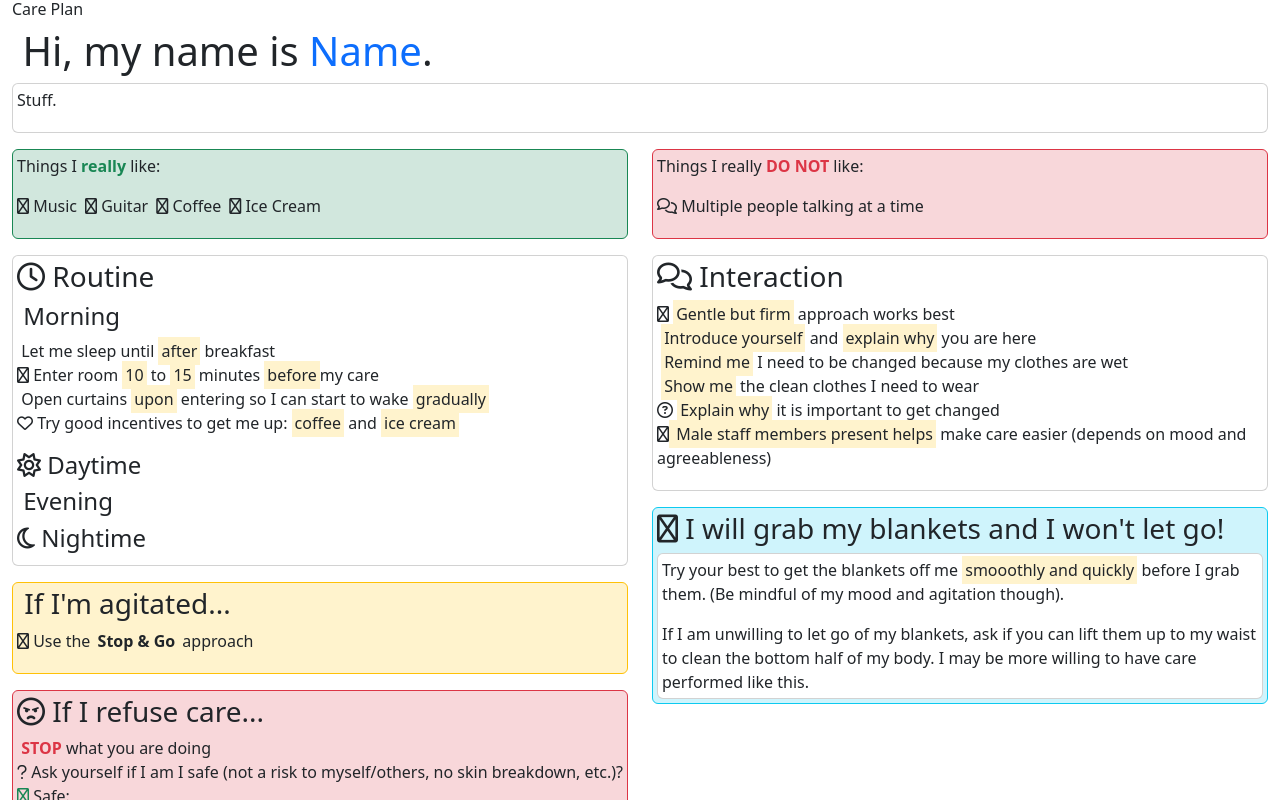
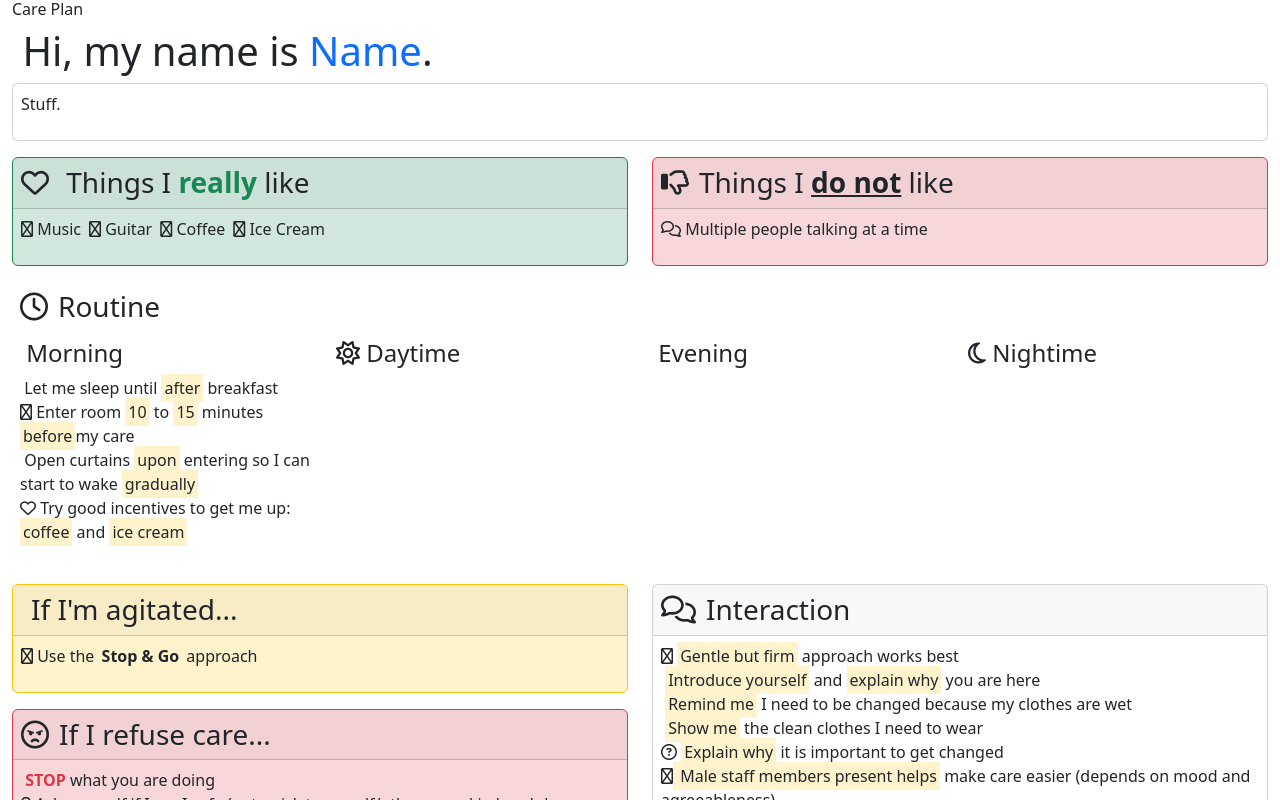
Before and after one commit to waywardbit-ca/care-plan, a Vue app: page / in a window 1280 px wide. Shown: the top 800 px of the page. Built offline with nearby package versions, Linux system fonts and the light colour scheme; some icons are missing.

Commit message:
Updated panel to consolidate heading/icon

```diff
--- a/src/components/HomeView.vue
+++ b/src/components/HomeView.vue
@@ -7,6 +7,9 @@ import Routine from '../components/plan/Routine.vue';
 import Agitation from '../components/plan/Agitation.vue';
 import Refusal from '../components/plan/Refusal.vue';
 import Behaviour from '../components/plan/Behaviour.vue';
+import { ref } from 'vue';
+
+
 </script>
 
 <template>
@@ -21,8 +24,12 @@ import Behaviour from '../components/plan/Behaviour.vue';
         </div>
     </div>
     <div class="row">
+        <div class="col-12">
+            <Routine></Routine>
+        </div>
+    </div>
+    <div class="row">
         <div class="col-12 col-md-6">
-            <Routine></Routine>
             <Agitation></Agitation>
             <Refusal></Refusal>
         </div>
--- /dev/null
+++ b/src/components/controls/Panel.vue
@@ -0,0 +1,52 @@
+<script setup lang="ts">
+import { ref, useSlots } from 'vue';
+
+export interface iIcon {
+    style?: 'far' | 'fas' | 'fad';
+    code: string;
+}
+
+export interface iProps {
+    type?: 'bad' | 'basic' | 'caution' | 'default' | 'good' | 'info';
+    icon?: iIcon;
+};
+
+const props = withDefaults(defineProps<iProps>(), {
+    type: 'default'
+});
+const slots = useSlots();
+
+// methods
+const hasSlot = (name) => {
+    return !!slots[name];
+};
+</script>
+
+<template>
+    <div class="mb-3" :class="{
+        'card border-danger bg-danger-subtle': props.type === 'bad',
+        'card': props.type === 'basic',
+        'card border-warning bg-warning-subtle': props.type === 'caution',
+        'card border-success bg-success-subtle': props.type === 'good',
+        'card border-info bg-info-subtle': props.type === 'info'
+    }">
+        <div v-if="hasSlot('heading')" class="card-header p-2">
+            <h3 class="mb-0">
+                <span v-if="props.icon"
+                    :class="`${props.icon.style ? props.icon.style : 'far'} ${props.icon.code}`"></span>
+                <slot name="heading"></slot>
+            </h3>
+        </div>
+        <div class="card-body p-2">
+            <slot></slot>
+        </div>
+    </div>
+</template>
+
+<style scoped>
+span.fas,
+span.far,
+span.fad {
+    margin-right: 10px;
+}
+</style>
--- a/src/components/plan/Agitation.vue
+++ b/src/components/plan/Agitation.vue
@@ -1,12 +1,14 @@
-<script setup lang="ts"></script>
+<script setup lang="ts">
+import Panel from '../../components/controls/Panel.vue';
+</script>
 
 <template>
-    <div class="card well p-1 mb-3 border-warning bg-warning-subtle">
-        <h3><span class="far fa-face-diagonal-mouth"></span> If I'm agitated...</h3>
+    <Panel type="caution" :icon="{code:'fa-face-diagonal-mouth'}">
+        <template v-slot:heading>If I'm agitated...</template>
         <ul class="list-unstyled list-inline">
             <li class="list-inline-item"><span class="far fa-wrench"></span> Use the <mark><strong>Stop & Go</strong></mark> approach</li>
         </ul>
-    </div>
+    </Panel>
 </template>
 
 <style scoped></style>
--- a/src/components/plan/Behaviour.vue
+++ b/src/components/plan/Behaviour.vue
@@ -1,17 +1,19 @@
-<script setup lang="ts"></script>
+<script setup lang="ts">
+import Panel from '../../components/controls/Panel.vue';
+</script>
 
 <template>
-    <div class="card well p-1 mb-3 border-info bg-info-subtle">
-        <h3><span class="far fa-circle-exclamation"></span> I will grab my blankets and I won't let go!</h3>
+    <Panel type="info" :icon="{ code: 'fa-circle-exclamation'}">
+        <template v-slot:heading>I will grab my blankets and I won't let go!</template>
         <div class="card well bg-default p-1">
             <p>
-                Try your best to get the blankets off me <mark>smooothly and quickly</mark> before I grab them. (Be mindful of my mood and agitation though).
+                Try your best to get the blankets off me <mark>smoothly and quickly</mark> before I grab them. (Be mindful of my mood and agitation though).
             </p>
             <p class="mb-0">
                 If I am unwilling to let go of my blankets, ask if you can lift them up to my waist to clean the bottom half of my body. I may be more willing to have care performed like this.
             </p>
         </div>
-    </div>
+    </Panel>
 </template>
 
 <style scoped></style>
--- a/src/components/plan/Glimmers.vue
+++ b/src/components/plan/Glimmers.vue
@@ -1,17 +1,19 @@
-<script setup lang="ts"></script>
+<script setup lang="ts">
+import Panel from '../../components/controls/Panel.vue';
+</script>
 
 <template>
-    <div class="card well p-1 mb-3 border-success bg-success-subtle">
-        <p>
-            Things I <strong><span class="text-success">really</span></strong> like:
-        </p>
+    <Panel type="good" :icon="{ code: 'fa-heart' }">
+        <template v-slot:heading>
+            Things I <strong><span class="text-success">really</span></strong> like
+        </template>
         <ul class="list-unstyled list-inline">
             <li class="list-inline-item"><span class="far fa-music"></span> Music</li>
             <li class="list-inline-item"><span class="far fa-guitar"></span> Guitar</li>
             <li class="list-inline-item"><span class="far fa-coffee"></span> Coffee</li>
             <li class="list-inline-item"><span class="far fa-ice-cream"></span> Ice Cream</li>
         </ul>
-    </div>
+    </Panel>
 </template>
 
 <style scoped></style>
--- a/src/components/plan/Interaction.vue
+++ b/src/components/plan/Interaction.vue
@@ -1,8 +1,10 @@
-<script setup lang="ts"></script>
+<script setup lang="ts">
+import Panel from '../../components/controls/Panel.vue';
+</script>
 
 <template>
-    <div class="card well p-1 mb-3">
-        <h3><span class="far fa-comments"></span> Interaction</h3>
+    <Panel type="basic" :icon="{ code: 'fa-comments'}">
+        <template v-slot:heading>Interaction</template>
         <ul class="list-unstyled">
             <li><span class="far fa-handshake-angle"></span> <mark>Gentle but firm</mark> approach works best</li>
             <li><span class="far fa-hand-wave"></span> <mark>Introduce yourself</mark> and <mark>explain why</mark> you
@@ -15,7 +17,7 @@
             <li><span class="far fa-mars"></span><mark> Male staff members present helps</mark> make care easier
                 (depends on mood and agreeableness)</li>
         </ul>
-    </div>
+    </Panel>
 </template>
 
 <style scoped></style>
--- a/src/components/plan/Profile.vue
+++ b/src/components/plan/Profile.vue
@@ -1,11 +1,13 @@
-<script setup lang="ts"></script>
+<script setup lang="ts">
+import Panel from '../../components/controls/Panel.vue';
+</script>
 
 <template>
-    <div class="card well p-1 mb-3">
+    <Panel type="basic">
         <p>
             Stuff.
         </p>
-    </div>
+    </Panel>
 </template>
 
 <style scoped></style>
--- a/src/components/plan/Refusal.vue
+++ b/src/components/plan/Refusal.vue
@@ -1,8 +1,10 @@
-<script setup lang="ts"></script>
+<script setup lang="ts">
+import Panel from '../../components/controls/Panel.vue';
+</script>
 
 <template>
-    <div class="card well p-1 mb-3 border-danger bg-danger-subtle">
-        <h3><span class="far fa-face-angry"></span> If I refuse care...</h3>
+    <Panel type="bad" :icon="{ code: 'fa-face-angry' }">
+        <template v-slot:heading>If I refuse care...</template>
         <ul class="list-unstyled">
             <li><span class="far fa-octagon-exclamation text-danger"></span> <strong class="text-danger">STOP</strong>
                 what you are doing</li>
@@ -26,7 +28,7 @@
                 </ul>
             </li>
         </ul>
-    </div>
+    </Panel>
 </template>
 
 <style scoped></style>
--- a/src/components/plan/Routine.vue
+++ b/src/components/plan/Routine.vue
@@ -1,22 +1,38 @@
-<script setup lang="ts"></script>
+<script setup lang="ts">
+import Panel from '../../components/controls/Panel.vue';
+</script>
 
 <template>
-    <div class="card well p-1 mb-3">
-        <h3><span class="far fa-clock"></span> Routine</h3>
+    <Panel :icon="{ code: 'fa-clock' }">
+        <template v-slot:heading>Routine</template>
+        <div class="row">
+            <div class="col-12 col-md-3">
                 <h4><span class="far fa-sunrise"></span> Morning</h4>
                 <ul class="list-unstyled">
                     <li><span class="far fa-face-sleeping"></span> Let me sleep until <mark>after</mark> breakfast</li>
                     <li><span class="far fa-door-open"></span> Enter room <mark>10</mark> to <mark>15</mark> minutes
-                <mark>before</mark>my care</li>
-            <li><span class="far fa-window-frame"></span> Open curtains <mark>upon</mark> entering so I can start to
+                        <mark>before</mark>my care
+                    </li>
+                    <li><span class="far fa-window-frame"></span> Open curtains <mark>upon</mark> entering so I can
+                        start to
                         wake <mark>gradually</mark></li>
-            <li><span class="far fa-heart"></span> Try good incentives to get me up: <mark>coffee</mark> and <mark>ice
-                    cream</mark></li>
+                    <li><span class="far fa-heart"></span> Try good incentives to get me up: <mark>coffee</mark> and
+                        <mark>ice
+                            cream</mark>
+                    </li>
                 </ul>
+            </div>
+            <div class="col-12 col-md-3">
                 <h4><span class="far fa-sun"></span> Daytime</h4>
+            </div>
+            <div class="col-12 col-md-3">
                 <h4><span class="far fa-sunset"></span> Evening</h4>
+            </div>
+            <div class="col-12 col-md-3">
                 <h4><span class="far fa-moon"></span> Nightime</h4>
             </div>
+        </div>
+    </Panel>
 </template>
 
 <style scoped></style>
--- a/src/components/plan/Triggers.vue
+++ b/src/components/plan/Triggers.vue
@@ -1,12 +1,14 @@
-<script setup lang="ts"></script>
+<script setup lang="ts">
+import Panel from '../../components/controls/Panel.vue';
+</script>
 
 <template>
-    <div class="card well p-1 mb-3 border-danger bg-danger-subtle">
-        <p>Things I really <span class="text-danger"><strong>DO NOT</strong></span> like:</p>
+    <Panel type="bad" :icon="{ code: 'fa-thumbs-down' }">
+        <template v-slot:heading>Things I <strong><u>do not</u></strong> like</template>
         <ul class="list-unstyled">
             <li><span class="far fa-comments"></span> Multiple people talking at a time</li>
         </ul>
-    </div>
+    </Panel>
 </template>
 
 <style scoped></style>
```
Lines whose indentation alone changed are shown as unchanged.
